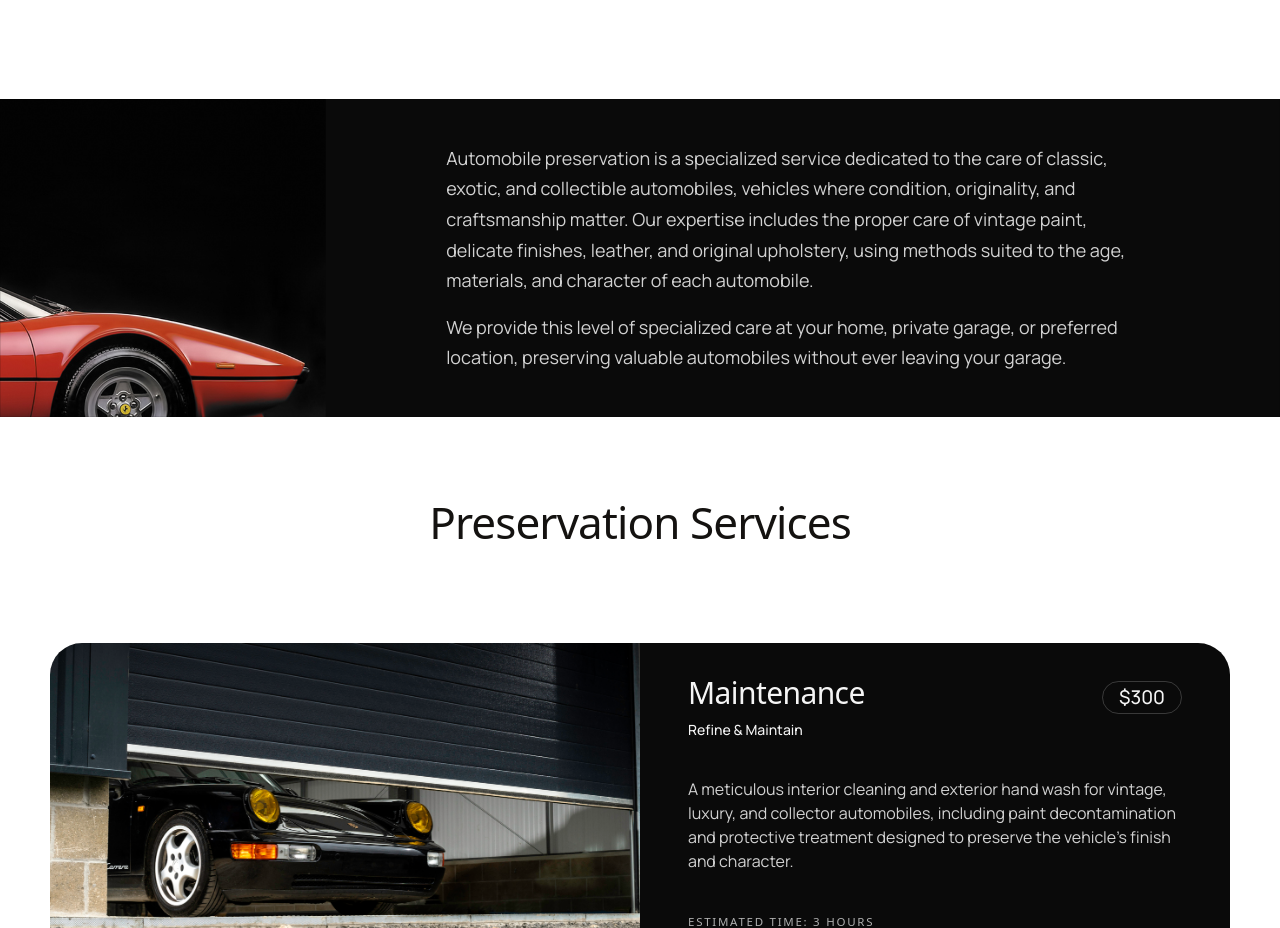
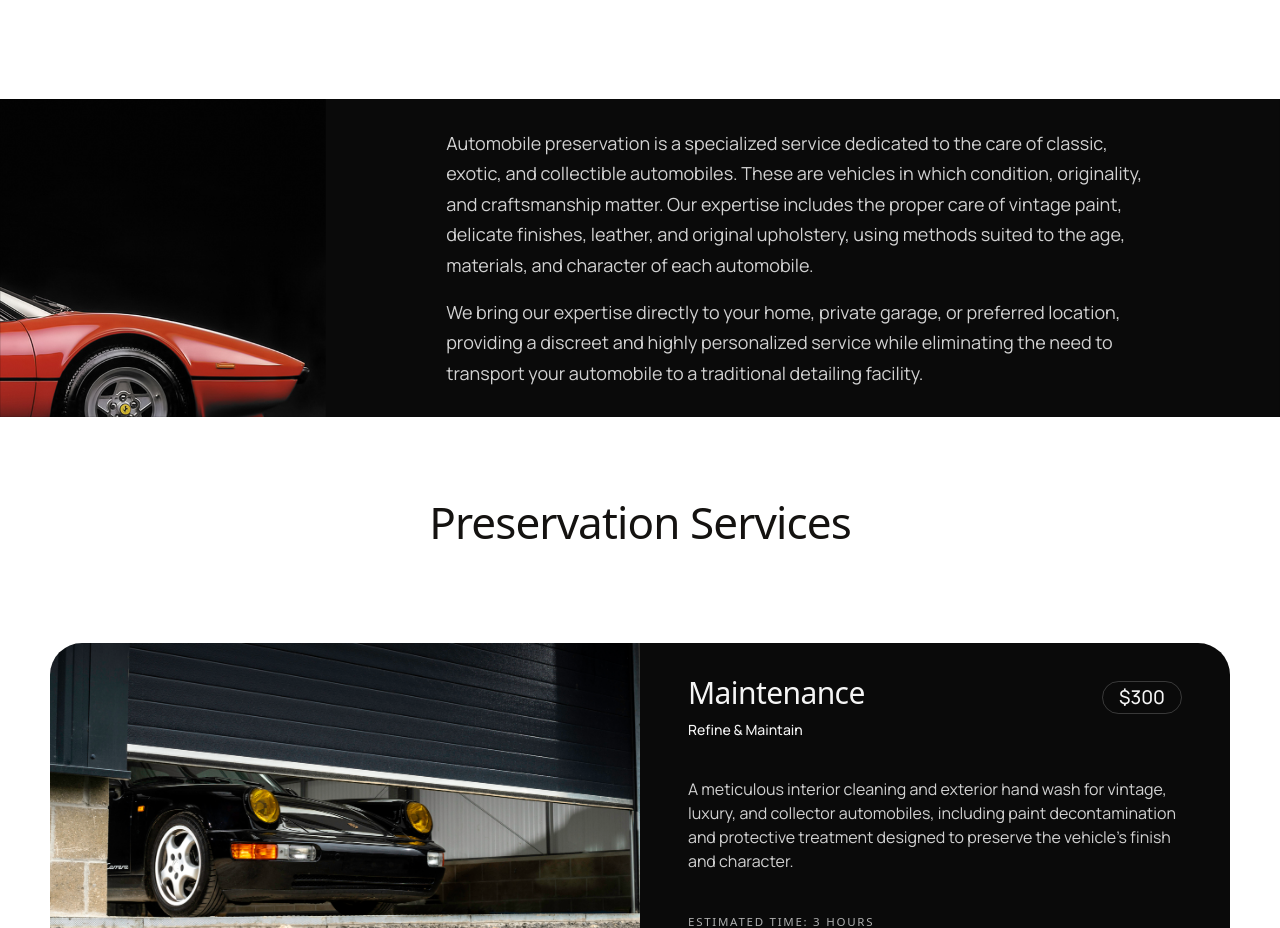
Before and after one commit to valmaru2017/agency-template, a Next.js app: page /neness in a window 1280 px wide. Shown: the part 980-1908 px from the top of the page. Built offline with nearby package versions, Linux system fonts and the light colour scheme.

Commit message:
Update preservation copy in Recognition section
Text-only change to PRESERVATION_COPY_P1/P2, no size/layout/style changes.

```diff
--- a/src/app/neness/components/Recognition.tsx
+++ b/src/app/neness/components/Recognition.tsx
@@ -7,19 +7,20 @@ import Image from "next/image";
 const PRESERVATION_COPY_P1 = (
   <>
     Automobile preservation is a specialized service dedicated to the care
-    of classic, exotic, and collectible automobiles, vehicles where
-    condition, originality, and craftsmanship matter. Our expertise includes
-    the proper care of vintage paint, delicate finishes, leather, and
-    original upholstery, using methods suited to the age, materials, and
+    of classic, exotic, and collectible automobiles. These are vehicles in
+    which condition, originality, and craftsmanship matter. Our expertise
+    includes the proper care of vintage paint, delicate finishes, leather,
+    and original upholstery, using methods suited to the age, materials, and
     character of each automobile.
   </>
 );
 
 const PRESERVATION_COPY_P2 = (
   <>
-    We provide this level of specialized care at your home, private garage,
-    or preferred location, preserving valuable automobiles without ever
-    leaving your garage.
+    We bring our expertise directly to your home, private garage, or
+    preferred location, providing a discreet and highly personalized
+    service while eliminating the need to transport your automobile to a
+    traditional detailing facility.
   </>
 );
 
```
